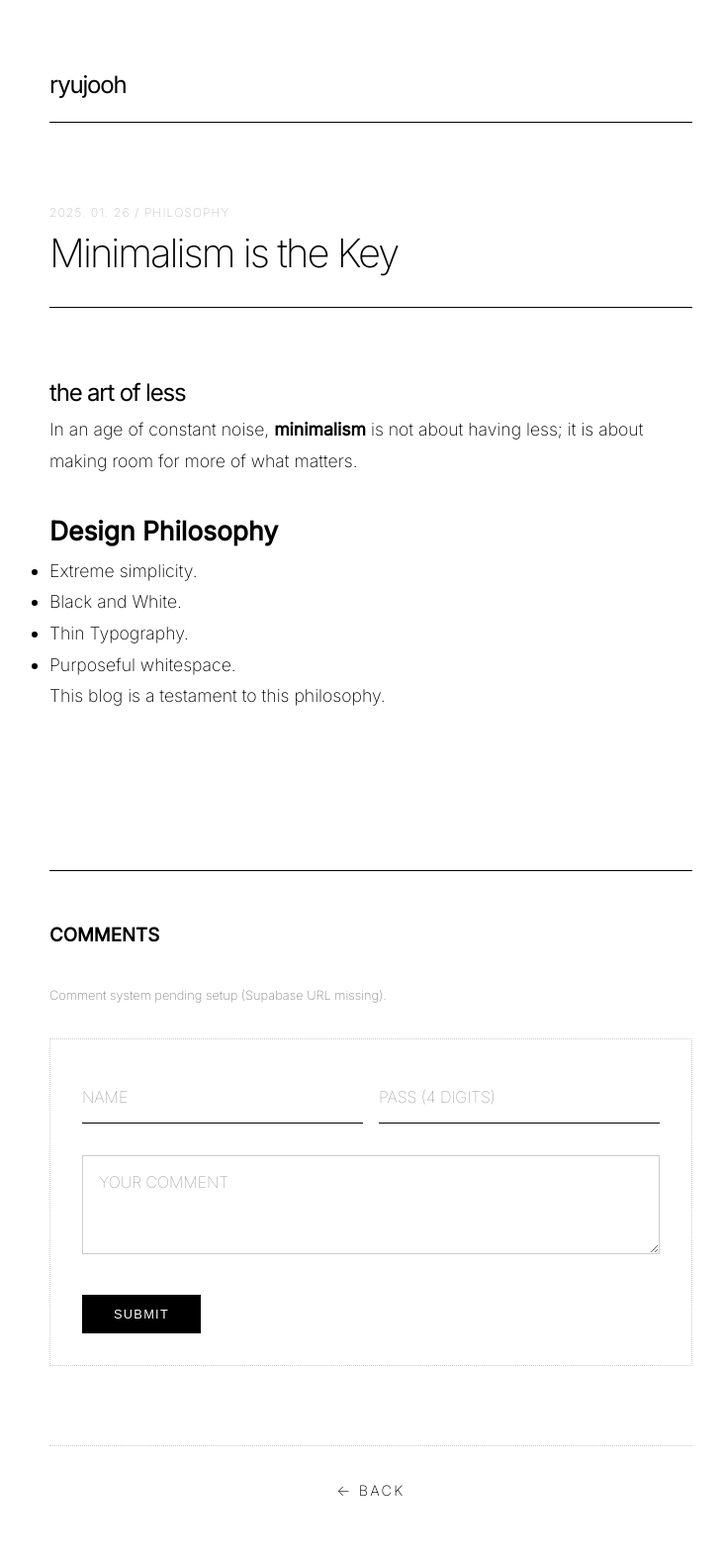
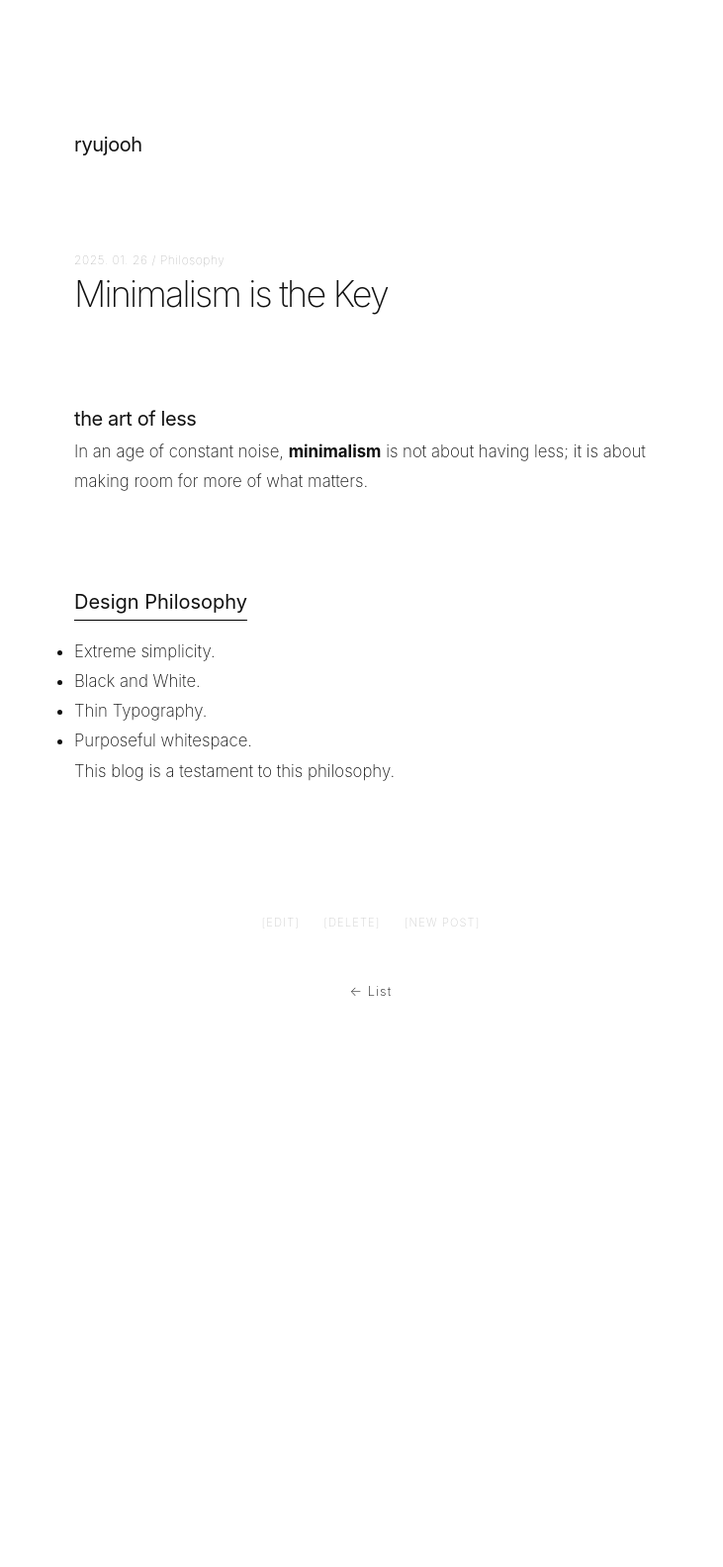
Before and after one commit to ryujooh/ryujooh.github.io, a Jekyll site: the page built from _posts/2025-01-26-minimalism-is-the-key.md, in a window 1280 px wide. Shown: the whole page at 99% size, without its empty margins (265-996 px from the left). Built offline with Jekyll 4.4.1, drawn with Linux system fonts in a browser that asks for light colours; some web fonts are replaced; after the commit the page ends 1141 px from its top, so only the background shows below that.

Commit message:
feat: Simplified Jekyll blog with direct GitHub management and Pretendard minimalist design

```diff
--- a/_config.yml
+++ b/_config.yml
@@ -1,14 +1,16 @@
 title: Ryujooh
 description: Minimalist Digital Garden
-baseurl: "" # the subpath of your site, e.g. /blog
-url: "https://ryujooh.github.io" # the base hostname & protocol for your site
+baseurl: ""
+url: "https://ryujooh.github.io"
+
+# GitHub Repository Info for management links
+repository: ryujooh/ryujooh.github.io
+branch: main
 
 markdown: kramdown
 permalink: /:title/
 
-# Jekyll build settings
 exclude:
   - README.md
-  - admin.html
   - .github
   - docs
--- a/_layouts/post.html
+++ b/_layouts/post.html
@@ -4,33 +4,15 @@
     <meta charset="UTF-8">
     <meta name="viewport" content="width=device-width, initial-scale=1.0">
     <title>{{ page.title }} | {{ site.title }}</title>
-    <link rel="stylesheet" href="{{ site.baseurl }}/assets/css/style.css">
+    <link rel="stylesheet" href="{{ site.baseurl }}/assets/css/main.css">
 </head>
 <body>
     <div class="container">
         <header>
-            <div class="header-inner">
-                <h1><a href="{{ site.baseurl }}/">{{ site.title }}</a></h1>
-                <div class="admin-controls" id="post-admin-controls" style="display: none;">
-                    <button onclick="editThisPost()" class="icon-btn" title="Edit">✎</button>
-                    <button onclick="deleteThisPost('{{ page.path }}')" class="icon-btn delete" title="Delete">✖</button>
-                </div>
-            </div>
+            <h1><a href="{{ site.baseurl }}/">{{ site.title }}</a></h1>
         </header>
 
-        <!-- Edit Form (Hidden) -->
-        <section id="edit-form" style="display: none; margin-bottom: 5rem; border: 1px solid #000; padding: 2rem;">
-            <h3 style="margin-bottom: 1.5rem;">EDIT POST</h3>
-            <input type="text" id="edit-title" value="{{ page.title }}">
-            <input type="text" id="edit-category" value="{{ page.category }}">
-            <textarea id="edit-content"></textarea>
-            <div class="btn-group">
-                <button onclick="updatePost('{{ page.path }}')">UPDATE</button>
-                <button onclick="toggleEditForm()" style="background: #ccc; margin-left: 10px;">CANCEL</button>
-            </div>
-        </section>
-
-        <article id="post-view">
+        <article>
             <header class="post-header">
                 <div class="post-meta">{{ page.date | date: "%Y. %m. %d" }} / {{ page.category }}</div>
                 <h2 class="post-title">{{ page.title }}</h2>
@@ -41,34 +23,16 @@
             </div>
         </article>
 
-        <!-- Comments Section -->
-        <section id="comments" style="margin-top: 10rem; border-top: 1px solid #000; padding-top: 3rem;">
-            <h3>COMMENTS</h3>
-            <div id="comment-list" style="margin: 2rem 0;">
-                <!-- Comments will be loaded here -->
-            </div>
+        <!-- Management Links -->
+        <div class="admin-actions">
+            <a href="https://github.com/{{ site.repository }}/edit/{{ site.branch }}/{{ page.path }}" target="_blank">[Edit]</a>
+            <a href="https://github.com/{{ site.repository }}/delete/{{ site.branch }}/{{ page.path }}" target="_blank">[Delete]</a>
+            <a href="https://github.com/{{ site.repository }}/new/{{ site.branch }}/_posts" target="_blank">[New Post]</a>
+        </div>
 
-            <div id="comment-form" style="border: 1px dotted #ccc; padding: 2rem;">
-                <div style="display: grid; grid-template-columns: 1fr 1fr; gap: 1rem;">
-                    <input type="text" id="cmt-author" placeholder="NAME">
-                    <input type="password" id="cmt-pass" placeholder="PASS (4 DIGITS)" maxlength="4">
-                </div>
-                <textarea id="cmt-content" placeholder="YOUR COMMENT" style="height: 100px;"></textarea>
-                <button onclick="submitComment()">SUBMIT</button>
-            </div>
-        </section>
-
-        <footer style="margin-top: 5rem; border-top: 1px dotted #ccc; padding-top: 2rem;">
-            <a href="{{ site.baseurl }}/" class="post-link" style="font-size: 0.9rem;">← BACK</a>
+        <footer>
+            <p><a href="{{ site.baseurl }}/" class="post-link" style="font-size: 0.8rem; font-weight: 200;">← List</a></p>
         </footer>
     </div>
-
-    <!-- Scripts -->
-    <script src="{{ site.baseurl }}/assets/js/admin-core.js"></script>
-    <script src="{{ site.baseurl }}/assets/js/comment-core.js"></script>
-    <script>
-        // Store current post content for editing
-        window.currentPostRaw = `{{ page.content | replace: '`', '\`' }}`;
-    </script>
 </body>
 </html>
--- /dev/null
+++ b/assets/css/main.css
@@ -0,0 +1,151 @@
+/* Ryujooh Minimalist B&W Style */
+@import url('https://cdn.jsdelivr.net/gh/orioncactus/pretendard/dist/web/static/pretendard-dynamic-subset.css');
+
+:root {
+    --bg: #ffffff;
+    --text: #111111;
+    --muted: #999999;
+    --border-dotted: #cccccc;
+    --border-solid: #000000;
+}
+
+* { margin: 0; padding: 0; box-sizing: border-box; }
+
+body {
+    font-family: 'Pretendard', -apple-system, sans-serif;
+    background-color: var(--bg);
+    color: var(--text);
+    line-height: 1.8;
+    font-weight: 200; /* Extra light / Thin */
+    padding: 10% 5%;
+    word-break: keep-all;
+    -webkit-font-smoothing: antialiased;
+}
+
+.container {
+    max-width: 600px;
+    margin: 0 auto;
+}
+
+header {
+    margin-bottom: 5rem;
+    padding-bottom: 0.5rem;
+}
+
+h1 {
+    font-size: 1.25rem;
+    font-weight: 400;
+    letter-spacing: -0.02em;
+    text-transform: lowercase;
+}
+
+h1 a {
+    text-decoration: none;
+    color: var(--text);
+}
+
+/* Post List */
+.post-list {
+    list-style: none;
+}
+
+.post-item {
+    margin-bottom: 2rem;
+    padding-bottom: 1rem;
+    border-bottom: 1px dotted var(--border-dotted);
+}
+
+.post-meta {
+    font-size: 0.75rem;
+    color: var(--muted);
+    font-weight: 100;
+    letter-spacing: 0.05em;
+    margin-bottom: 0.25rem;
+}
+
+.post-link {
+    font-size: 1.1rem;
+    text-decoration: none;
+    color: var(--text);
+    font-weight: 300;
+    transition: color 0.2s;
+}
+
+.post-link:hover {
+    color: var(--muted);
+}
+
+/* Post Detail */
+.post-header {
+    margin-bottom: 4rem;
+}
+
+.post-title {
+    font-size: 2.25rem;
+    font-weight: 200;
+    letter-spacing: -0.05em;
+    line-height: 1.1;
+    margin-bottom: 1rem;
+}
+
+.content {
+    font-size: 1.05rem;
+}
+
+.content h2 {
+    margin: 3.5rem 0 1rem;
+    font-weight: 400;
+    font-size: 1.25rem;
+    border-bottom: 1px solid var(--border-solid);
+    display: inline-block;
+}
+.content p { margin-bottom: 2rem; }
+.content img { max-width: 100%; filter: grayscale(100%); margin: 2rem 0; }
+.content pre {
+    background: #fcfcfc;
+    padding: 1.5rem;
+    border: 1px solid #f0f0f0;
+    overflow-x: auto;
+    font-size: 0.9rem;
+    margin-bottom: 2rem;
+}
+
+/* Management Links */
+.admin-actions {
+    margin-top: 8rem;
+    display: flex;
+    justify-content: center;
+    gap: 1.5rem;
+    opacity: 0.2;
+    transition: opacity 0.3s;
+}
+
+.admin-actions:hover {
+    opacity: 1;
+}
+
+.admin-actions a {
+    font-size: 0.7rem;
+    color: var(--text);
+    text-decoration: none;
+    font-weight: 200;
+    letter-spacing: 0.1em;
+    text-transform: uppercase;
+}
+
+.admin-actions a:hover {
+    text-decoration: underline;
+}
+
+footer {
+    margin-top: 3rem;
+    font-size: 0.7rem;
+    color: var(--muted);
+    text-align: center;
+    letter-spacing: 0.1em;
+}
+
+@media (max-width: 600px) {
+    body { padding: 15% 8%; }
+    .post-title { font-size: 1.75rem; }
+}
--- a/assets/css/style.css
+++ /dev/null
@@ -1,134 +0,0 @@
-/* Extreme Minimalist B&W Style */
-@import url('https://fonts.googleapis.com/css2?family=Inter:wght@100;200;400&display=swap');
-
-:root {
-    --bg: #ffffff;
-    --text: #000000;
-    --muted: #888888;
-    --border-dotted: #cccccc;
-    --border-solid: #000000;
-}
-
-* { margin: 0; padding: 0; box-sizing: border-box; }
-
-body {
-    font-family: 'Inter', -apple-system, sans-serif;
-    background-color: var(--bg);
-    color: var(--text);
-    line-height: 1.8;
-    font-weight: 200;
-    padding: 5% 5%;
-}
-
-.container {
-    max-width: 650px;
-    margin: 0 auto;
-}
-
-header {
-    margin-bottom: 5rem;
-    padding-bottom: 1rem;
-    border-bottom: 1px solid var(--border-solid);
-}
-
-.header-inner {
-    display: flex;
-    justify-content: space-between;
-    align-items: center;
-}
-
-h1 {
-    font-size: 1.5rem;
-    font-weight: 400;
-    letter-spacing: -0.05em;
-    text-transform: lowercase;
-}
-
-h1 a { text-decoration: none; color: var(--text); }
-
-.admin-controls { display: flex; gap: 10px; }
-.icon-btn {
-    background: none;
-    border: 1px solid var(--border-dotted);
-    padding: 5px 10px;
-    cursor: pointer;
-    font-size: 0.9rem;
-    border-radius: 5px;
-    transition: all 0.2s;
-}
-.icon-btn:hover { border-color: var(--text); }
-.icon-btn.delete { color: #ef4444; border-color: #fee2e2; }
-.icon-btn.delete:hover { border-color: #ef4444; }
-
-/* Post List */
-.post-list { list-style: none; }
-.post-item {
-    margin-bottom: 2.5rem;
-    padding-bottom: 1rem;
-    border-bottom: 1px dotted var(--border-dotted);
-}
-.post-meta {
-    font-size: 0.75rem;
-    color: var(--muted);
-    font-weight: 100;
-    text-transform: uppercase;
-    letter-spacing: 0.1em;
-    margin-bottom: 0.5rem;
-}
-.post-link {
-    font-size: 1.25rem;
-    text-decoration: none;
-    color: var(--text);
-    font-weight: 200;
-    transition: opacity 0.2s;
-}
-.post-link:hover { opacity: 0.5; }
-
-/* Content */
-.post-header { margin-bottom: 4rem; }
-.post-title { font-size: 2.5rem; font-weight: 200; letter-spacing: -0.05em; line-height: 1.1; margin-bottom: 1rem; }
-.content { font-size: 1.1rem; }
-.content p { margin-bottom: 2rem; }
-
-/* Form Elements */
-input, textarea {
-    width: 100%;
-    border: none;
-    border-bottom: 1px solid var(--border-solid);
-    padding: 1rem 0;
-    margin-bottom: 2rem;
-    font-family: inherit;
-    font-weight: 100;
-    font-size: 1rem;
-    outline: none;
-    background: transparent;
-}
-textarea { height: 200px; border: 1px solid var(--border-dotted); padding: 1rem; }
-button {
-    background: var(--text);
-    color: var(--bg);
-    border: none;
-    padding: 0.75rem 2rem;
-    font-weight: 400;
-    cursor: pointer;
-    text-transform: uppercase;
-    letter-spacing: 0.1em;
-    font-size: 0.8rem;
-}
-button:hover { background: var(--muted); }
-
-/* Comments */
-.comment-item {
-    margin-bottom: 2rem;
-    padding-bottom: 1rem;
-    border-bottom: 1px dotted var(--border-dotted);
-}
-.cmt-meta { font-size: 0.7rem; color: var(--muted); margin-bottom: 0.5rem; display: flex; justify-content: space-between; }
-.cmt-del { cursor: pointer; color: #ef4444; }
-.cmt-text { font-size: 0.95rem; }
-
-footer { margin-top: 10rem; font-size: 0.7rem; color: var(--muted); text-align: center; text-transform: uppercase; letter-spacing: 0.2em; }
-@media (max-width: 600px) {
-    body { padding: 15% 8%; }
-    .post-title { font-size: 2rem; }
-}
--- a/assets/js/admin-core.js
+++ /dev/null
@@ -1,161 +0,0 @@
-// Admin Core Logic - Inline Management
-const ADMIN_PASS = '7374';
-
-document.addEventListener('DOMContentLoaded', () => {
-    checkAdminSession();
-});
-
-function toggleAdminAuth() {
-    const pass = prompt('ENTER ADMIN PASSWORD:');
-    if (pass === ADMIN_PASS) {
-        localStorage.setItem('blog_admin_unlocked', 'true');
-        checkAdminSession();
-    } else {
-        alert('ACCESS DENIED');
-    }
-}
-
-function checkAdminSession() {
-    const isUnlocked = localStorage.getItem('blog_admin_unlocked') === 'true';
-    if (isUnlocked) {
-        const unlockBtn = document.getElementById('admin-unlock-btn');
-        if (unlockBtn) unlockBtn.innerHTML = '🔓';
-
-        const newPostBtn = document.getElementById('new-post-btn');
-        if (newPostBtn) newPostBtn.style.display = 'inline-flex';
-
-        const postControls = document.getElementById('post-admin-controls');
-        if (postControls) postControls.style.display = 'flex';
-    }
-}
-
-function toggleWriteForm() {
-    const form = document.getElementById('write-form');
-    form.style.display = form.style.display === 'none' ? 'block' : 'none';
-    if (form.style.display === 'block') window.scrollTo({ top: 0, behavior: 'smooth' });
-}
-
-function toggleEditForm() {
-    const form = document.getElementById('edit-form');
-    const view = document.getElementById('post-view');
-    if (form.style.display === 'none') {
-        form.style.display = 'block';
-        view.style.display = 'none';
-        document.getElementById('edit-content').value = window.currentPostRaw || '';
-    } else {
-        form.style.display = 'none';
-        view.style.display = 'block';
-    }
-}
-
-// GitHub API Helpers
-async function githubRequest(path, method, body = null) {
-    const token = localStorage.getItem('gh_token_jekyll');
-    const user = 'ryujooh';
-    const repo = 'ryujooh.github.io';
-
-    if (!token) {
-        const inputToken = prompt('GITHUB TOKEN REQUIRED (FIRST TIME ONLY):');
-        if (inputToken) {
-            localStorage.setItem('gh_token_jekyll', inputToken);
-        } else return;
-    }
-
-    const headers = {
-        'Authorization': `token ${localStorage.getItem('gh_token_jekyll')}`,
-        'Content-Type': 'application/json'
-    };
-
-    const options = { method, headers };
-    if (body) options.body = JSON.stringify(body);
-
-    const res = await fetch(`https://api.github.com/repos/${user}/${repo}/contents/${path}`, options);
-    return res;
-}
-
-async function publishPost() {
-    const title = document.getElementById('post-title').value;
-    const category = document.getElementById('post-category').value;
-    const content = document.getElementById('post-content').value;
-
-    if (!title || !content) return alert('MISSING INFO');
-
-    const dateStr = new Date().toISOString().split('T')[0];
-    const fileName = `_posts/${dateStr}-${title.toLowerCase().replace(/[^a-z0-9]/g, '-')}.md`;
-
-    const fileContent = `---
-layout: post
-title: "${title}"
-date: ${dateStr}
-category: "${category}"
----
-
-${content}`;
-
-    const res = await githubRequest(fileName, 'PUT', {
-        message: `Create: ${title}`,
-        content: btoa(unescape(encodeURIComponent(fileContent)))
-    });
-
-    if (res.ok) {
-        alert('PUBLISHED. REDIRECTING...');
-        setTimeout(() => window.location.reload(), 1000);
-    } else {
-        alert('FAILED TO PUBLISH');
-    }
-}
-
-async function updatePost(path) {
-    const title = document.getElementById('edit-title').value;
-    const category = document.getElementById('edit-category').value;
-    const content = document.getElementById('edit-content').value;
-
-    // Get current SHA
-    const currentRes = await githubRequest(path, 'GET');
-    const data = await currentRes.json();
-
-    const fileContent = `---
-layout: post
-title: "${title}"
-date: ${data.name.substring(0, 10)}
-category: "${category}"
----
-
-${content}`;
-
-    const res = await githubRequest(path, 'PUT', {
-        message: `Update: ${title}`,
-        content: btoa(unescape(encodeURIComponent(fileContent))),
-        sha: data.sha
-    });
-
-    if (res.ok) {
-        alert('UPDATED. RELOADING...');
-        window.location.reload();
-    } else {
-        alert('UPDATE FAILED');
-    }
-}
-
-async function deleteThisPost(path) {
-    if (!confirm('DELETE THIS POST?')) return;
-
-    const currentRes = await githubRequest(path, 'GET');
-    const data = await currentRes.json();
-
-    const res = await githubRequest(path, 'DELETE', {
-        message: `Delete post: ${path}`,
-        sha: data.sha
-    });
-
-    if (res.ok) {
-        alert('DELETED. GOING HOME...');
-        window.location.href = './';
-    } else {
-        alert('DELETE FAILED');
-    }
-}
-
-function editThisPost() {
-    toggleEditForm();
-}
--- a/assets/js/comment-core.js
+++ /dev/null
@@ -1,97 +0,0 @@
-// Comment System - Requires Supabase or similar backend
-// To the USER: You need to set up a Supabase table named 'comments' with:
-// id (uuid), created_at (timestamptz), post_id (text), author (text), content (text), password (text)
-
-const SUPABASE_URL = ''; // YOUR SUPABASE URL
-const SUPABASE_KEY = ''; // YOUR SUPABASE ANON KEY
-
-document.addEventListener('DOMContentLoaded', () => {
-    loadComments();
-});
-
-async function loadComments() {
-    const list = document.getElementById('comment-list');
-    const postId = window.location.pathname;
-
-    if (!SUPABASE_URL) {
-        list.innerHTML = '<p style="color: #888; font-size: 0.8rem;">Comment system pending setup (Supabase URL missing).</p>';
-        return;
-    }
-
-    try {
-        const res = await fetch(`${SUPABASE_URL}/rest/v1/comments?post_id=eq.${postId}&select=*`, {
-            headers: { 'apikey': SUPABASE_KEY, 'Authorization': `Bearer ${SUPABASE_KEY}` }
-        });
-        const data = await res.json();
-
-        if (data.length === 0) {
-            list.innerHTML = '<p style="color: #ccc;">NO COMMENTS YET.</p>';
-            return;
-        }
-
-        list.innerHTML = data.sort((a, b) => new Date(a.created_at) - new Date(b.created_at)).map(c => `
-            <div class="comment-item">
-                <div class="cmt-meta">
-                    <span>${c.author} / ${new Date(c.created_at).toLocaleDateString()}</span>
-                    <span class="cmt-del" onclick="deleteComment('${c.id}', '${c.password}')">DELETE</span>
-                </div>
-                <div class="cmt-text">${c.content}</div>
-            </div>
-        `).join('');
-    } catch (e) {
-        console.error('Failed to load comments', e);
-    }
-}
-
-async function submitComment() {
-    const author = document.getElementById('cmt-author').value;
-    const pass = document.getElementById('cmt-pass').value;
-    const content = document.getElementById('cmt-content').value;
-    const postId = window.location.pathname;
-
-    if (!author || !pass || !content) return alert('FILL ALL FIELDS');
-
-    try {
-        const res = await fetch(`${SUPABASE_URL}/rest/v1/comments`, {
-            method: 'POST',
-            headers: {
-                'apikey': SUPABASE_KEY,
-                'Authorization': `Bearer ${SUPABASE_KEY}`,
-                'Content-Type': 'application/json',
-                'Prefer': 'return=minimal'
-            },
-            body: JSON.stringify({ post_id: postId, author, content, password: pass })
-        });
-
-        if (res.ok) {
-            alert('COMMENT POSTED');
-            document.getElementById('cmt-author').value = '';
-            document.getElementById('cmt-pass').value = '';
-            document.getElementById('cmt-content').value = '';
-            loadComments();
-        }
-    } catch (e) {
-        alert('FAILED TO POST COMMENT');
-    }
-}
-
-async function deleteComment(id, correctPass) {
-    const pass = prompt('ENTER 4-DIGIT PASSWORD TO DELETE:');
-    if (pass === correctPass) {
-        try {
-            const res = await fetch(`${SUPABASE_URL}/rest/v1/comments?id=eq.${id}`, {
-                method: 'DELETE',
-                headers: {
-                    'apikey': SUPABASE_KEY,
-                    'Authorization': `Bearer ${SUPABASE_KEY}`
-                }
-            });
-            if (res.ok) {
-                alert('COMMENT DELETED');
-                loadComments();
-            }
-        } catch (e) { alert('DELETE FAILED'); }
-    } else {
-        alert('WRONG PASSWORD');
-    }
-}
```
Also changed, not shown: index.html (+7 -24 lines).
